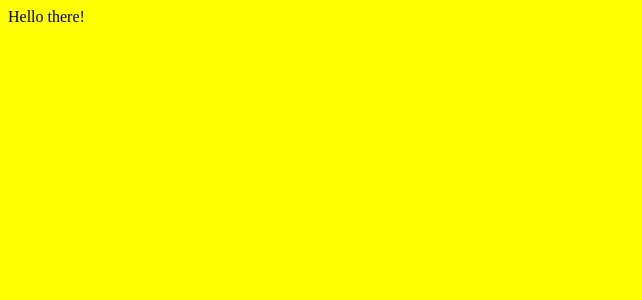
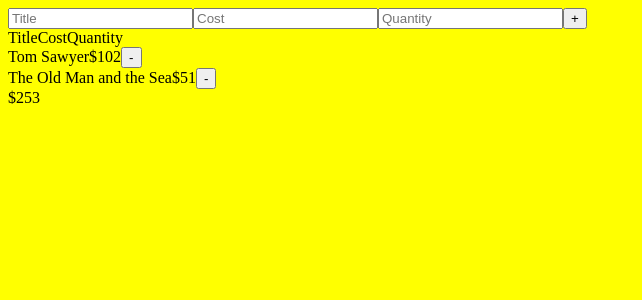
Before and after one commit to amituuush/react-books-app, a React (Create React App) app: page / in a window 1280 px wide. Shown: the top 300 px of the page, without its empty margins (0-642 px from the left). Built offline with nearby package versions, Linux system fonts and the light colour scheme.

Commit message:
adding base html

```diff
--- a/src/containers/App.js
+++ b/src/containers/App.js
@@ -1,8 +1,41 @@
 import React from 'react'
 
 const App = () => (
-  <div>
-    Hello there!
+  <div class="wrapper">
+
+    <div className="add">
+      <input type="text" placeholder="Title" />
+      <input type="number" placeholder="Cost" />
+      <input type="number" placeholder="Quantity" />
+      <button>+</button>
+    </div>
+
+    <div className="headers">
+      <span>Title</span>
+      <span>Cost</span>
+      <span>Quantity</span>
+    </div>
+
+    <div className="books">
+      <div className="book">
+        <span>Tom Sawyer</span>
+        <span>$10</span>
+        <span>2</span>
+        <button>-</button>
+      </div>
+      <div className="book">
+        <span>The Old Man and the Sea</span>
+        <span>$5</span>
+        <span>1</span>
+        <button>-</button>
+      </div>
+    </div>
+
+    <div className="totals">
+      <span>$25</span>
+      <span>3</span>
+    </div>
+
   </div>
 )
 
```
